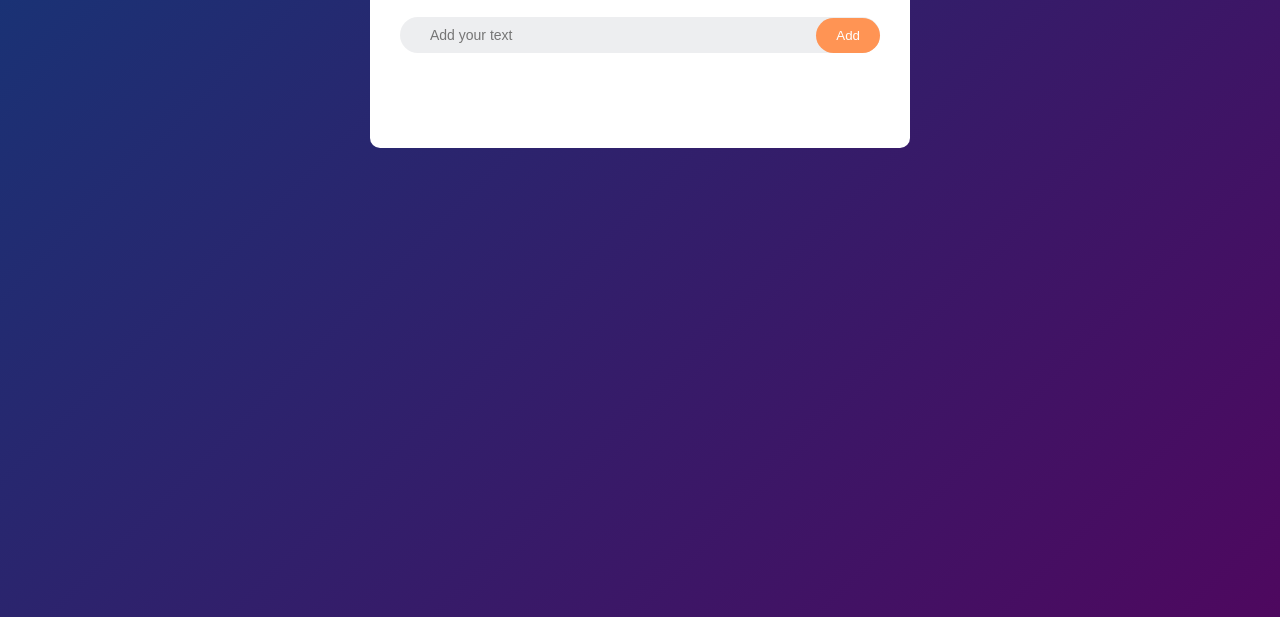
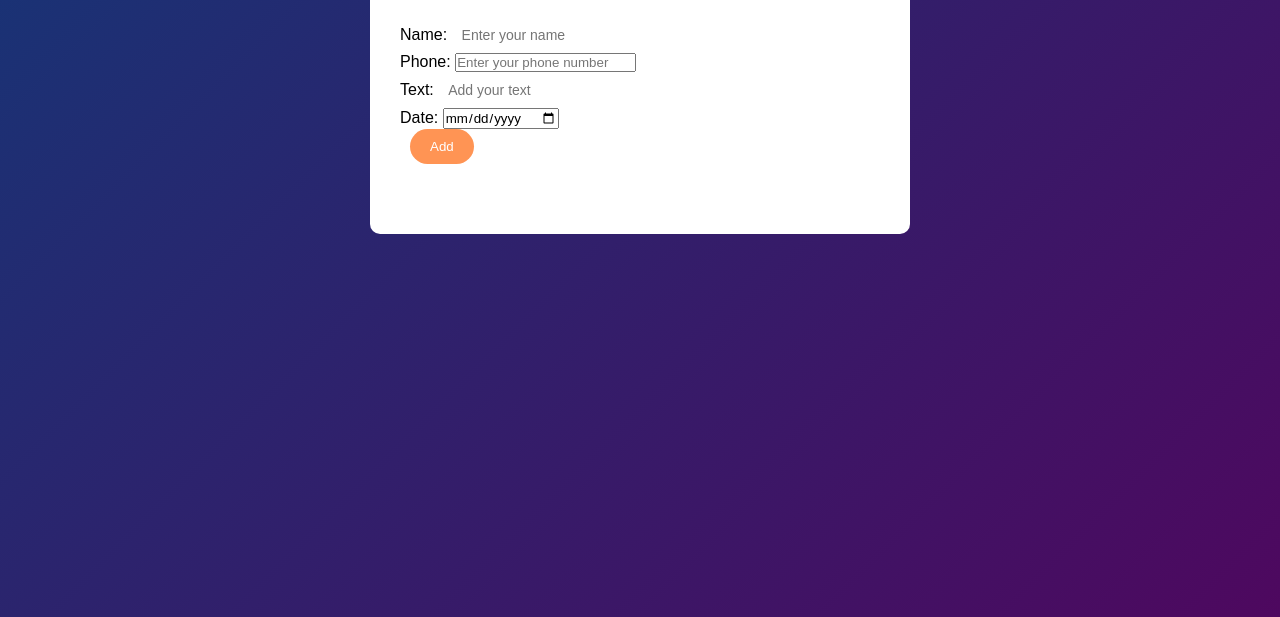
Before and after one commit to shravaniiiiii/todolist, a plain HTML site: page index.html in a window 1280 px wide. Shown: the part 183-800 px from the top of the page. Drawn offline with Linux system fonts and the light colour scheme.

Commit message:
Update index.html

```diff
--- a/index.html
+++ b/index.html
@@ -9,14 +9,29 @@
 <body>
     <div class="container">
         <div class="todo-app">
-            <h2>To Do List <img src="icon.png" alt="Icon" style="width: 24px; height: 24px;"></h2>
-            <div class="row">
-                <input type="text" id="input-box" placeholder="Add your text">
-                <button id="add-btn">Add</button>
-            </div>
-            <ul id="todo-list"></ul>
+            <div class="nav-bar">
+                <h2>To Do List <img src="icon.png" alt="Icon" style="width: 24px; height: 24px;"></h2>
+                        <div class="input-section">
+                            <label for="user-name">Name:</label>
+                            <input type="text" id="user-name" placeholder="Enter your name">
+                        </div>
+                        <div class="input-section">
+                            <label for="user-phone">Phone:</label>
+                            <input type="tel" id="user-phone" placeholder="Enter your phone number">
+                        </div>
+                        <div class="input-section">
+                            <label for="input-box">Text:</label>
+                            <input type="text" id="input-box" placeholder="Add your text">
+                        </div>
+                        <div class="input-section">
+                            <label for="date-input">Date:</label>
+                            <input type="date" id="date-input">
+                        </div>
+                        <button id="add-btn">Add</button>
+                        <ul id="todo-list"></ul>
+                    </div>
+                </div>
         </div>
-    </div>
     <script src="script.js"></script>
 </body>
 </html>
```
